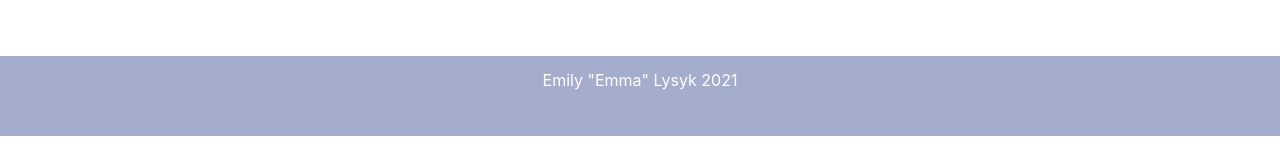
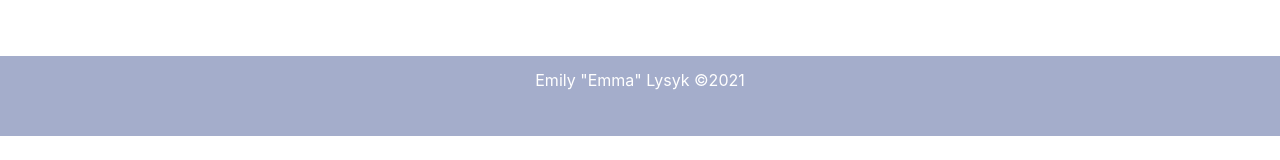
Before and after one commit to emacartoon/react-portfolio, a React (Create React App) app: page /contact in a window 1280 px wide. Shown: the part 635-795 px from the top of the page. Built offline with nearby package versions, Linux system fonts and the light colour scheme.

Commit message:
Pesky © symbol in footer.

```diff
--- a/src/components/footer/footer.js
+++ b/src/components/footer/footer.js
@@ -4,7 +4,7 @@ import "./footer.css";
 function Footer() {
   return (
     <footer className="footer">
-      <span>Emily "Emma" Lysyk 2021</span>
+      <span>Emily "Emma" Lysyk ©2021</span>
     </footer>
   );
 }
```
